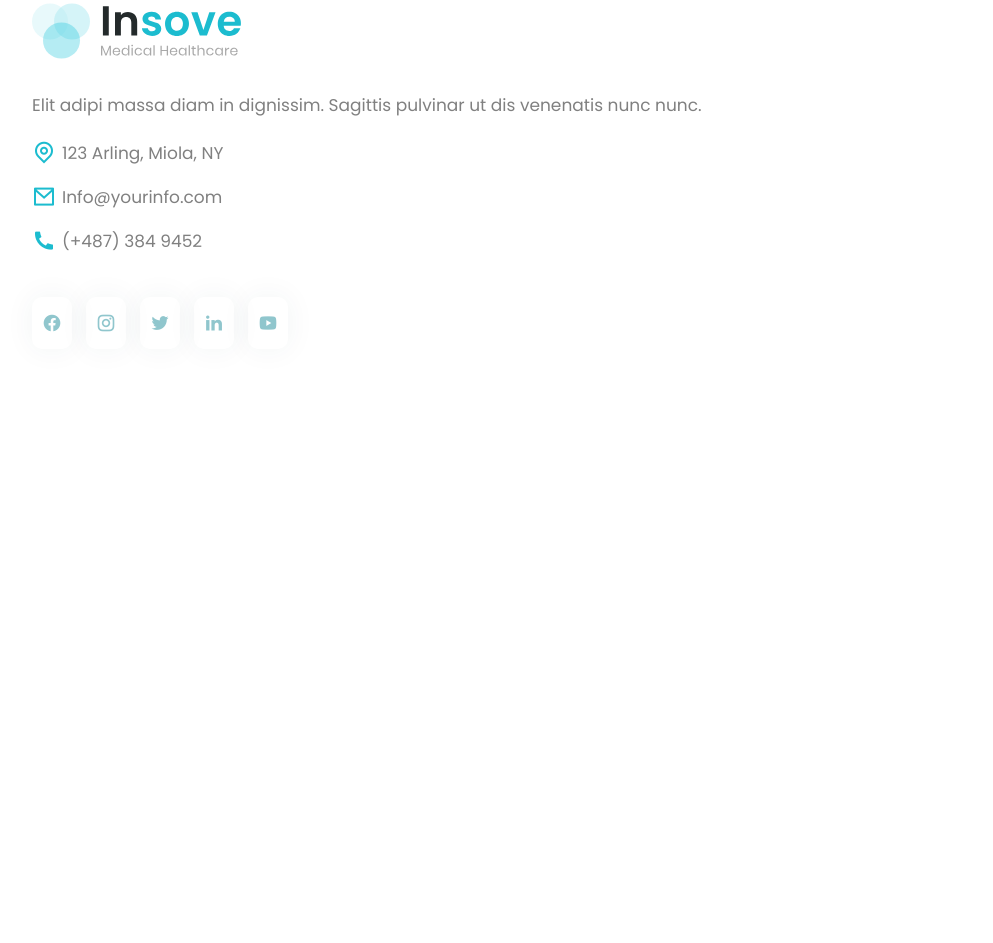
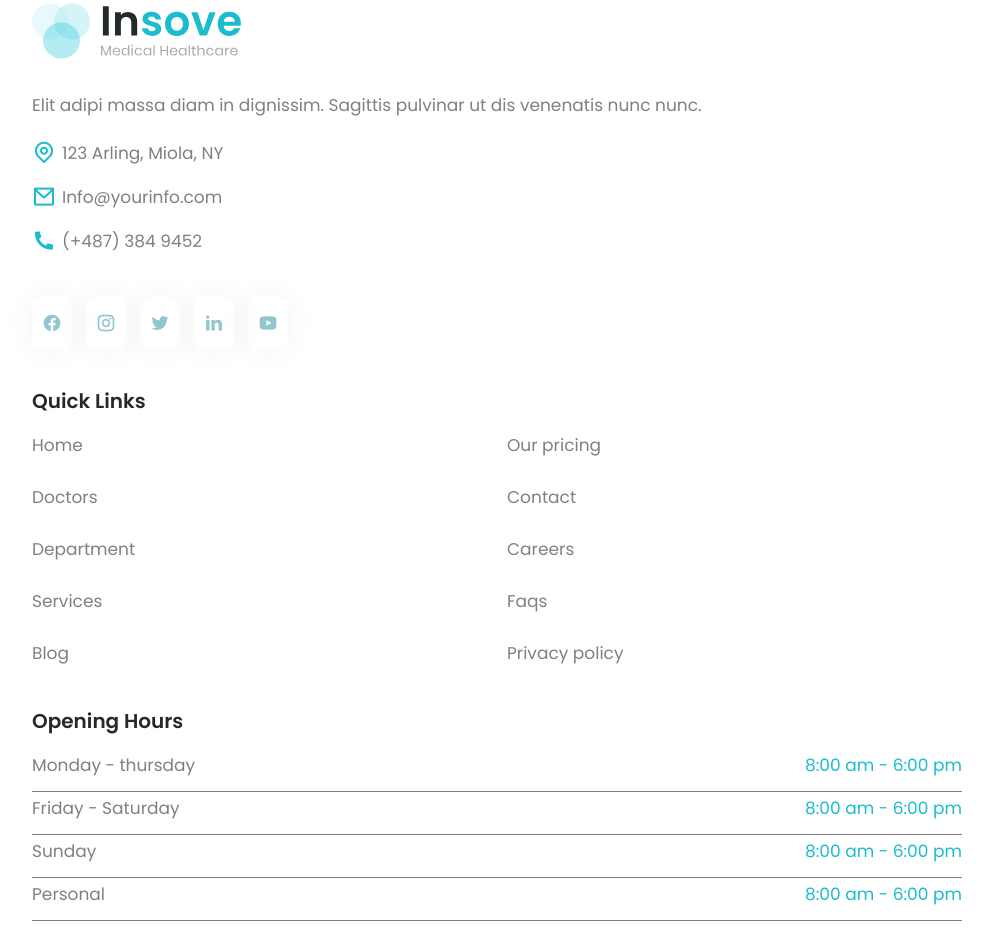
Before and after one commit to Namejone/insove, a website: page index.html in a window 1280 px wide. Shown: the part 8974-9917 px from the top of the page, without its empty margins (143-1136 px from the left). Before the commit the page ends 9451 px from the top, so only its background shows below. Drawn offline with nearby package versions, Linux system fonts and the light colour scheme.

Commit message:
compleate footer area

```diff
--- a/index.html
+++ b/index.html
@@ -785,8 +785,44 @@
             </div>
           </a>
         </div>
-        <div class="footer__item flex-1"></div>
-        <div class="footer__item flex-1"></div>
+        <div class="footer__item flex-1">
+          <h4 class="h4 mb-4">Quick Links</h4>
+          <div class="flex gap-x-5">
+            <ul class="flex-1 flex flex-col gap-y-5">
+              <li><a href="" class="hover:text-accent transition-all">Home</a></li>
+              <li><a href="" class="hover:text-accent transition-all">Doctors</a></li>
+              <li><a href="" class="hover:text-accent transition-all">Department</a></li>
+              <li><a href="" class="hover:text-accent transition-all">Services</a></li>
+              <li><a href="" class="hover:text-accent transition-all">Blog</a></li>
+            </ul>
+            <ul class="flex-1 flex flex-col gap-y-5">
+              <li><a href="" class="hover:text-accent transition-all">Our pricing</a></li>
+              <li><a href="" class="hover:text-accent transition-all">Contact</a></li>
+              <li><a href="" class="hover:text-accent transition-all">Careers</a></li>
+              <li><a href="" class="hover:text-accent transition-all">Faqs</a></li>
+              <li><a href="" class="hover:text-accent transition-all">Privacy policy</a></li>
+            </ul>
+          </div>
+        </div>
+        <div class="footer__item flex-1">
+          <h4 class="h4 mb-4">Opening hours</h4>
+          <div class="flex justify-between items-center border-b pb-[10px]">
+            <div>Monday - thursday</div>
+            <div class="text-accent">8:00 am - 6:00 pm</div>
+          </div>
+          <div class="flex justify-between items-center border-b pb-[10px]">
+            <div>Friday - Saturday</div>
+            <div class="text-accent">8:00 am - 6:00 pm</div>
+          </div>
+          <div class="flex justify-between items-center border-b pb-[10px]">
+            <div>Sunday</div>
+            <div class="text-accent">8:00 am - 6:00 pm</div>
+          </div>
+          <div class="flex justify-between items-center border-b pb-[10px]">
+            <div>Personal</div>
+            <div class="text-accent">8:00 am - 6:00 pm</div>
+          </div>
+        </div>
       </div>
     </div>
   </footer>
```
Also changed, not shown: dist/output.css.
